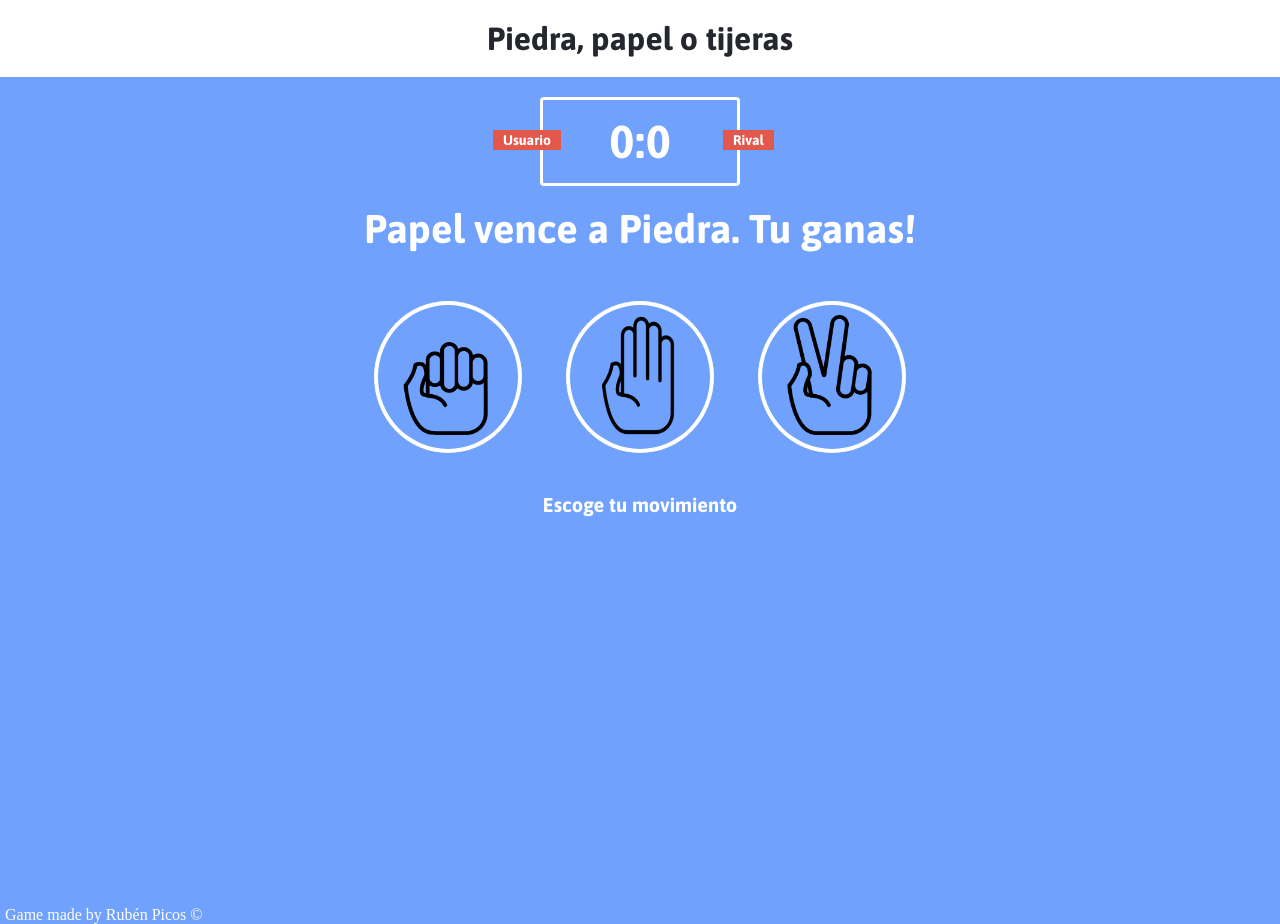
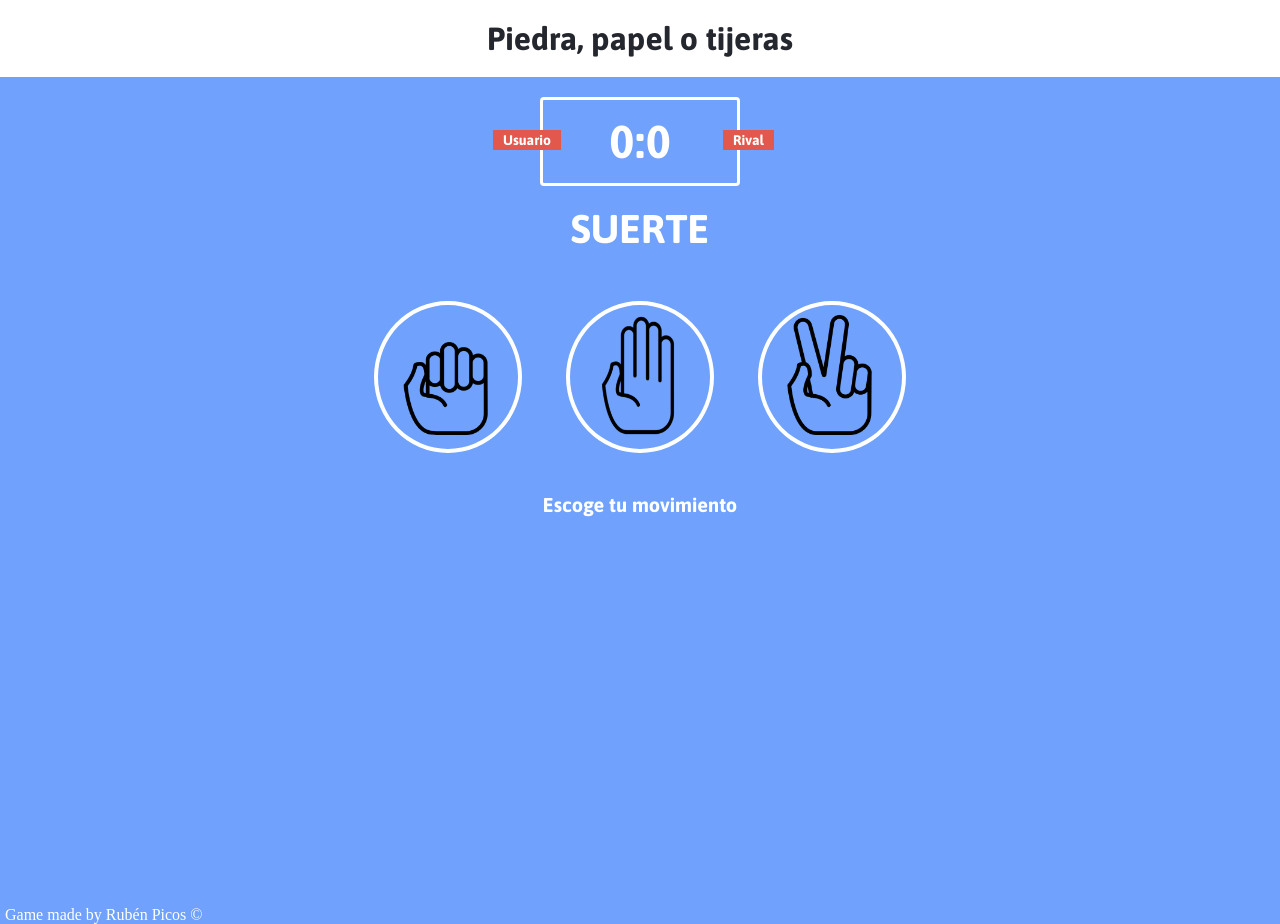
Before and after one commit to Rubenpicos/rock_paper_and_scissors_game, a plain HTML site: page index.html in a window 1280 px wide. Drawn offline with Linux system fonts and the light colour scheme.

Commit message:
more changes  about the title

```diff
--- a/index.html
+++ b/index.html
@@ -22,7 +22,7 @@
 
 
     <div class="result">
-    <p>Papel vence a Piedra. Tu ganas! </p>
+    <p>SUERTE</p>
 </div>
 <div class="choices">
 <div class="choice" id="r">
```
